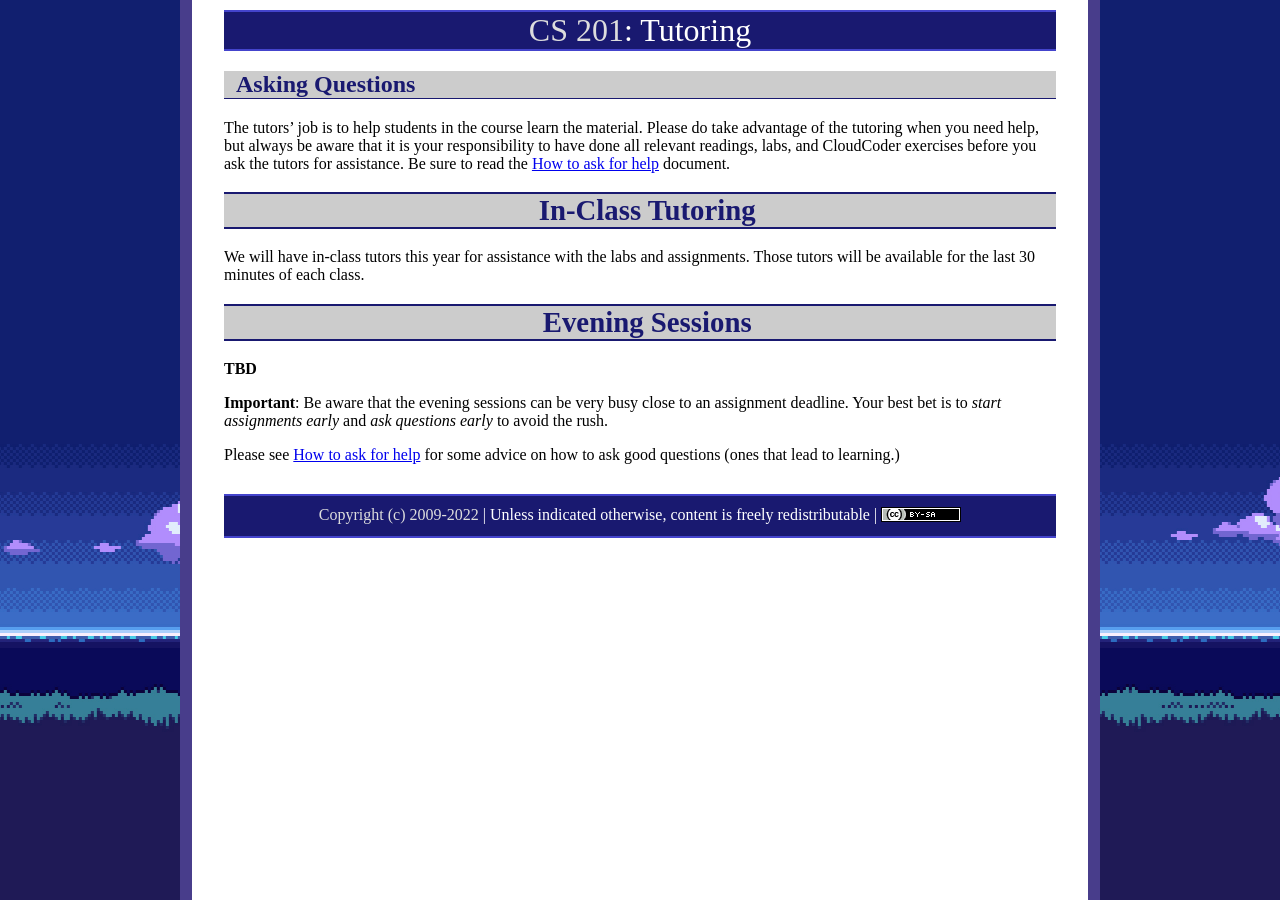
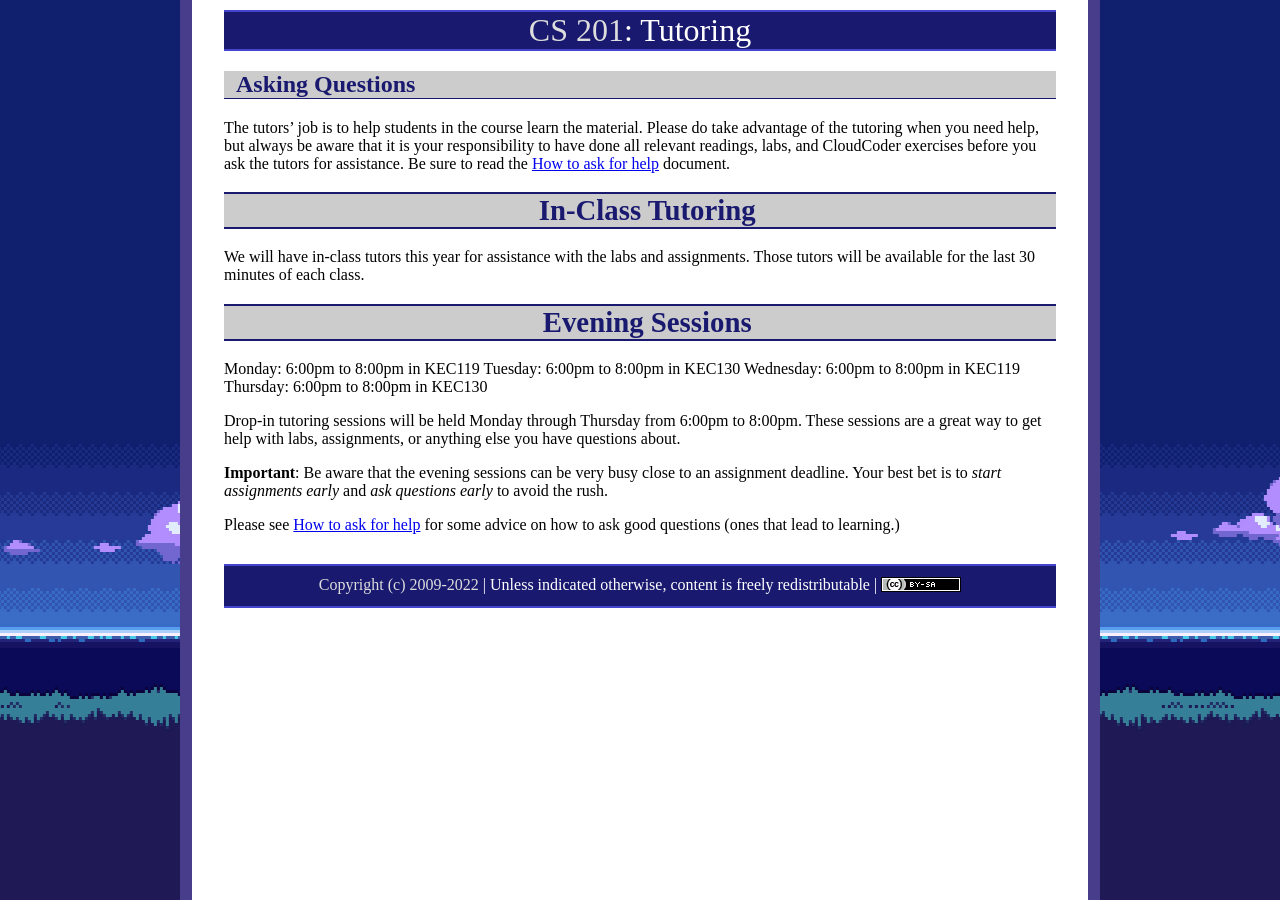
Before and after one commit to ycpcs/cs201-fall2026, a Jekyll site: the page built from tutoring.md, in a window 1280 px wide. Built offline with Jekyll 4.4.1, drawn with Linux system fonts in a browser that asks for light colours.

Commit message:
Update tutoring.md

```diff
--- a/tutoring.md
+++ b/tutoring.md
@@ -12,17 +12,17 @@ We will have in-class tutors this year for assistance with the labs and assignme
 
 # Evening Sessions
 
-**TBD**
 
-<!--
-
-Monday-Thursday, 6:00pm to 8:30pm in KEC123
+Monday: 6:00pm to 8:00pm in KEC119
+Tuesday: 6:00pm to 8:00pm in KEC130
+Wednesday: 6:00pm to 8:00pm in KEC119
+Thursday: 6:00pm to 8:00pm in KEC130
 
 Drop-in tutoring sessions will be held Monday through Thursday from
-6:00pm to 8:30pm in KEC123.  These sessions are a great way to get help with labs,
+6:00pm to 8:00pm.  These sessions are a great way to get help with labs,
 assignments, or anything else you have questions about.
 
--->
+
 
 **Important**: Be aware that the evening sessions can be very busy
 close to an assignment deadline.  Your best bet is to *start assignments early*
```
